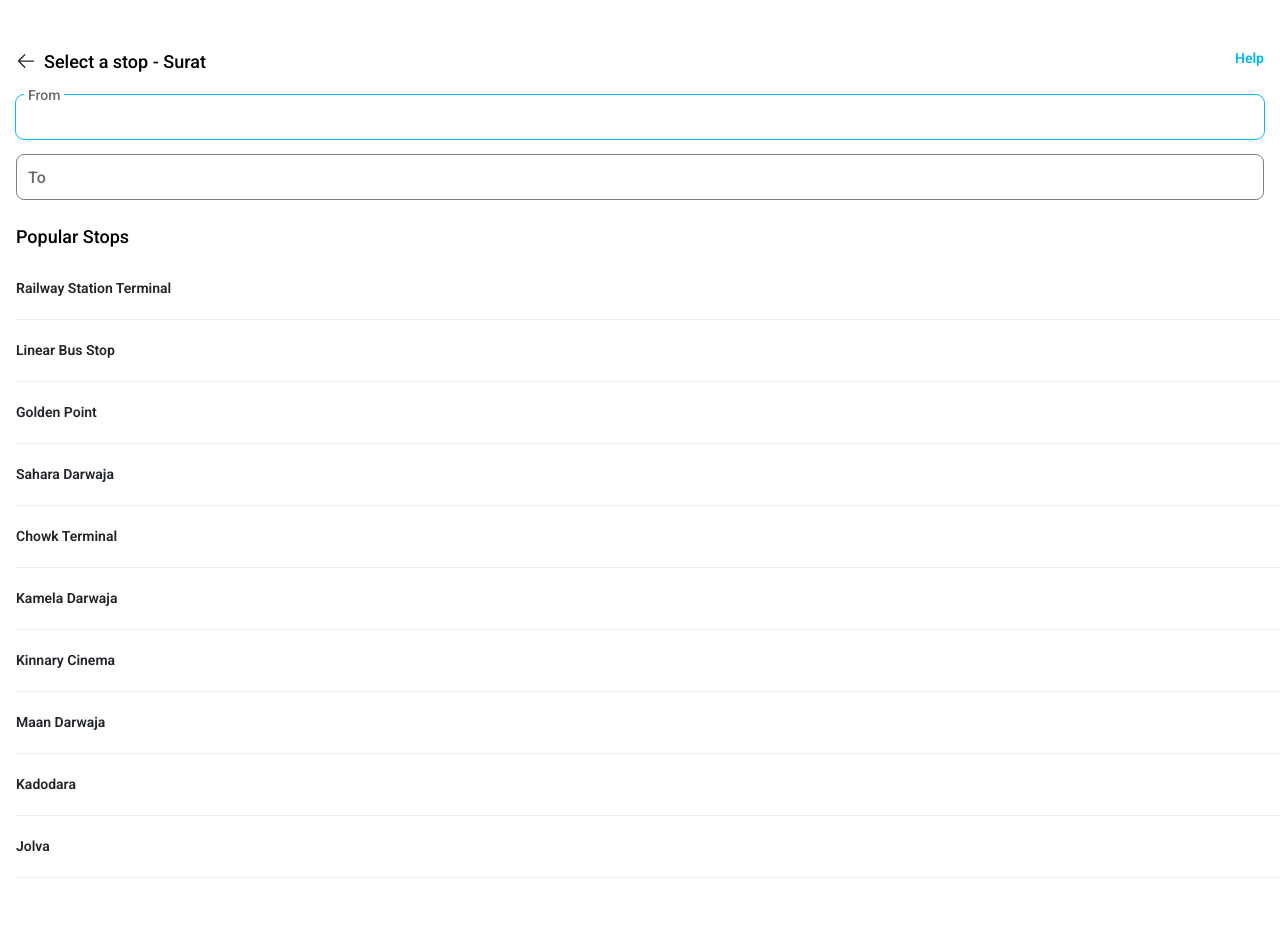
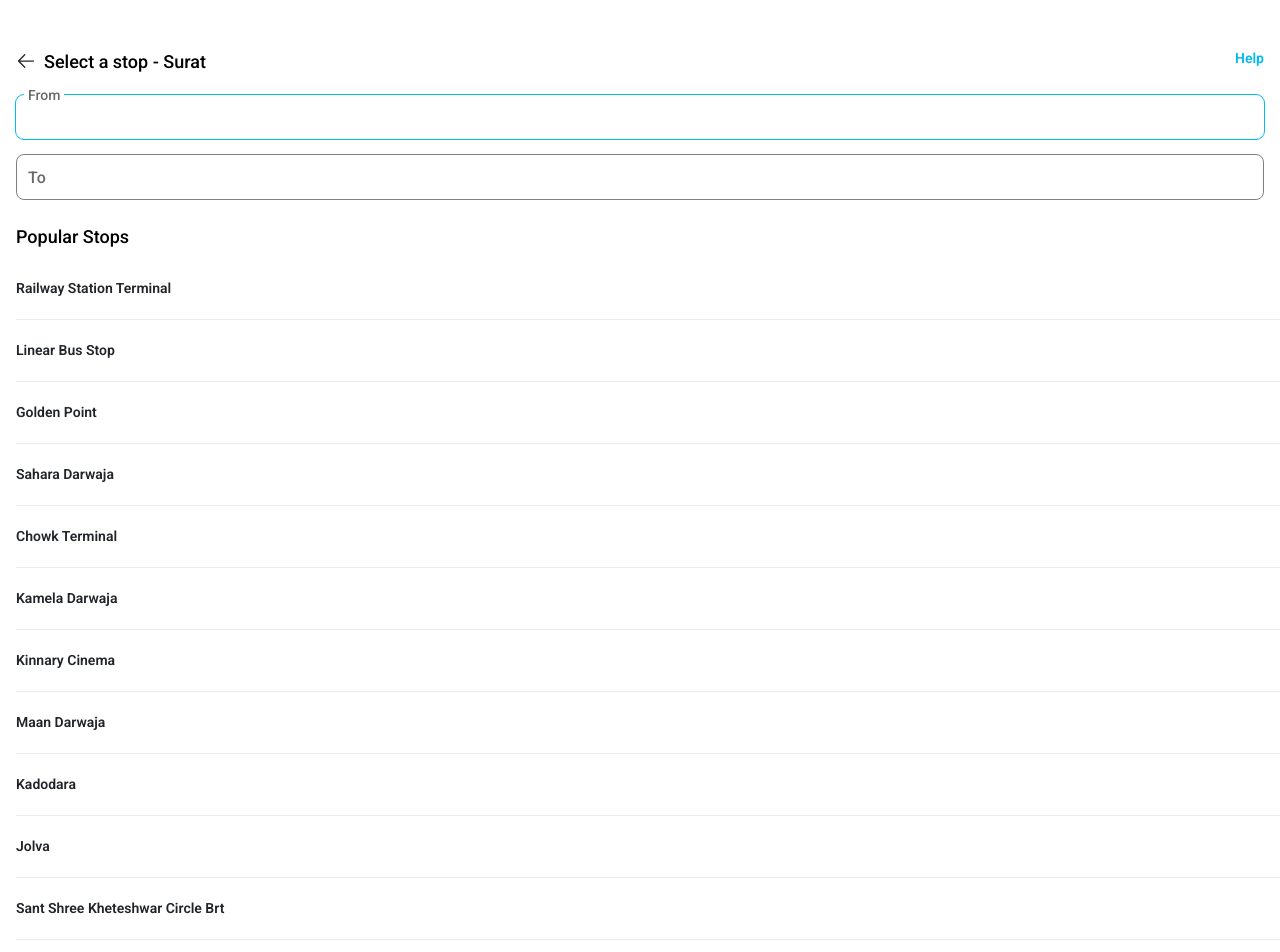
Before and after one commit to rajesh1998v/Paytm, a React (Create React App) app: page /inputForm in a window 1280 px wide. Shown: the top 952 px of the page. Before the commit the page ends 894 px from the top, so only its background shows below. Built offline with nearby package versions, Linux system fonts and the light colour scheme.

Commit message:
Update inputForm.jsx

```diff
--- a/src/Components/inputForm.jsx
+++ b/src/Components/inputForm.jsx
@@ -5,7 +5,7 @@ import { Link, useNavigate } from 'react-router-dom';
 
 function InputForm() {
 
-    const stations = ["Railway Station Terminal", "Linear Bus Stop", "Golden Point", "Sahara Darwaja", "Chowk Terminal", "Kamela Darwaja", "Kinnary Cinema", "Maan Darwaja","Kadodara", "Jolva"];
+    const stations = ["Railway Station Terminal", "Linear Bus Stop", "Golden Point", "Sahara Darwaja", "Chowk Terminal", "Kamela Darwaja", "Kinnary Cinema", "Maan Darwaja","Kadodara", "Jolva","Sant Shree Kheteshwar Circle Brt"];
     const [from, setFrom] = useState("");
     const [to, setTo] = useState("");
     const [activeField, setActiveField] = useState(null);
```
